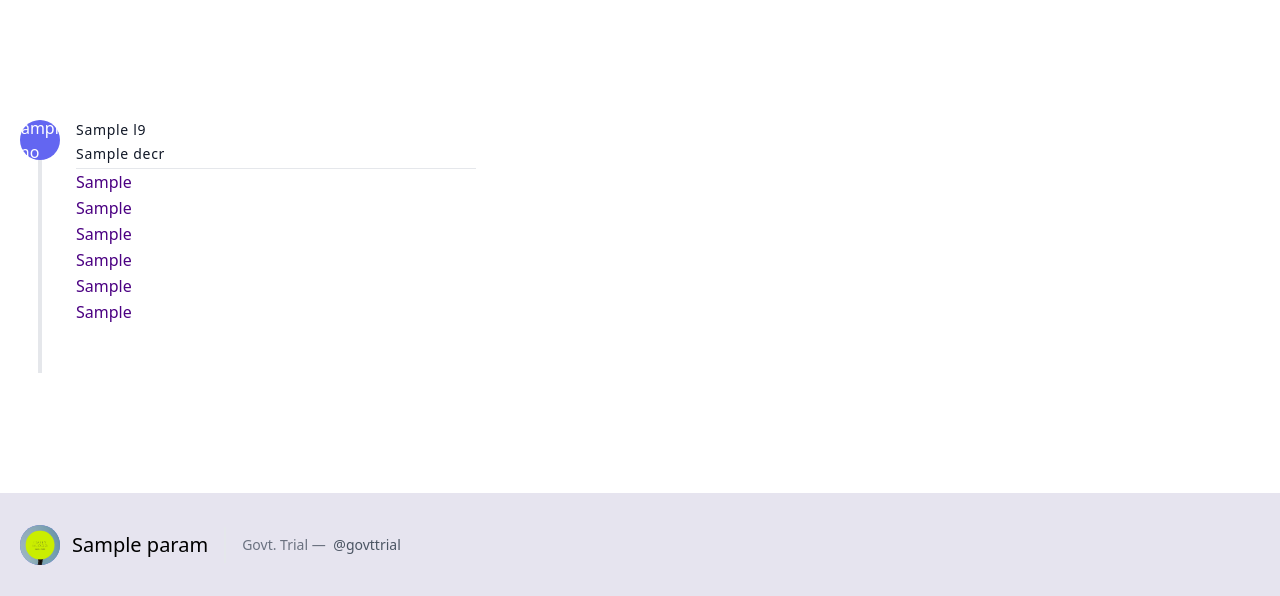
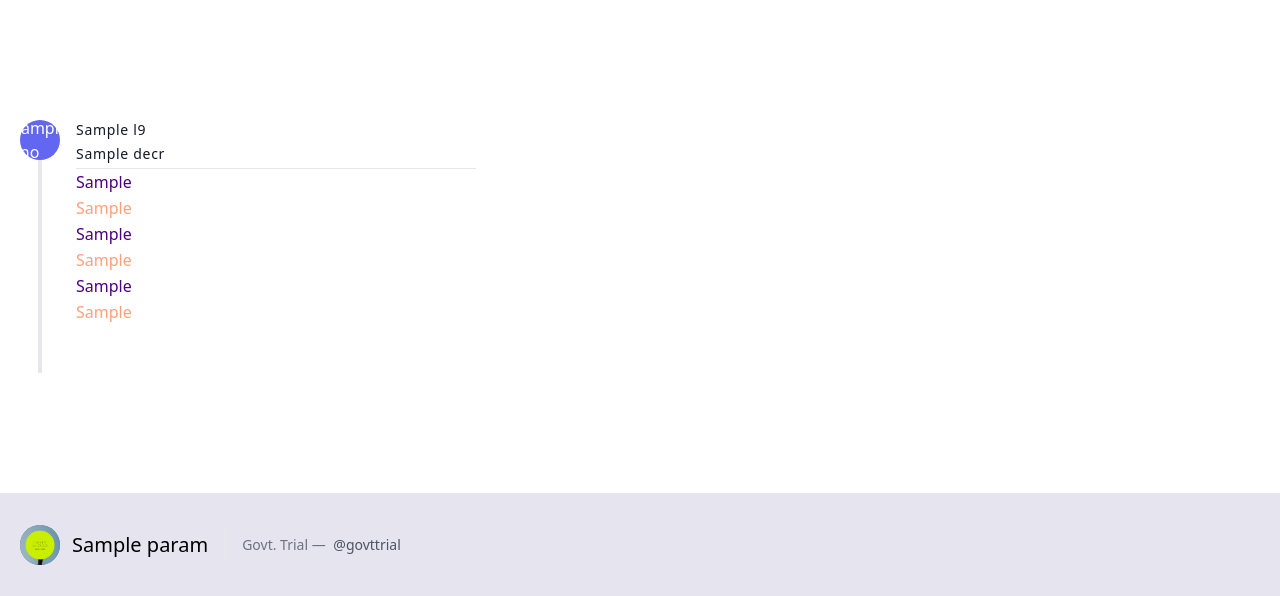
Before and after one commit to AxayPatoliya/Online-school, a Python web app: template templates/list_9.html in a window 1280 px wide. Shown: the part 80-676 px from the top of the page. Run offline with Jinja, Linux system fonts and the light colour scheme; the template is opened without the code that fills it: most values are stand-ins (such as "Sample title", 1, 10 or a date in 2020).

Commit message:
make it better

```diff
--- a/templates/list_9.html
+++ b/templates/list_9.html
@@ -28,7 +28,7 @@
               </p>
 
               <p class="leading-relaxed">
-                <a style="color:indigo;" target="_blank" type="button" href="{{l9.video_file1}}">{{l9.video_decr1}}</a>
+                <a style="color:lightsalmon;" target="_blank" type="button" href="{{l9.video_file1}}">{{l9.video_decr1}}</a>
             </p>
 
               <p class="leading-relaxed">
@@ -36,7 +36,7 @@
             </p>
 
             <p class="leading-relaxed">
-                <a style="color:indigo;" target="_blank" type="button" href="{{l9.video_file2}}">{{l9.video_decr2}}</a>
+                <a style="color:lightsalmon;" target="_blank" type="button" href="{{l9.video_file2}}">{{l9.video_decr2}}</a>
             </p>
 
             <p class="leading-relaxed">
@@ -44,7 +44,7 @@
             </p>
 
             <p class="leading-relaxed">
-                <a style="color:indigo;" target="_blank" type="button" href="{{l9.video_file3}}">{{l9.video_decr3}}</a>
+                <a style="color:lightsalmon;" target="_blank" type="button" href="{{l9.video_file3}}">{{l9.video_decr3}}</a>
             </p>
 
 
```
